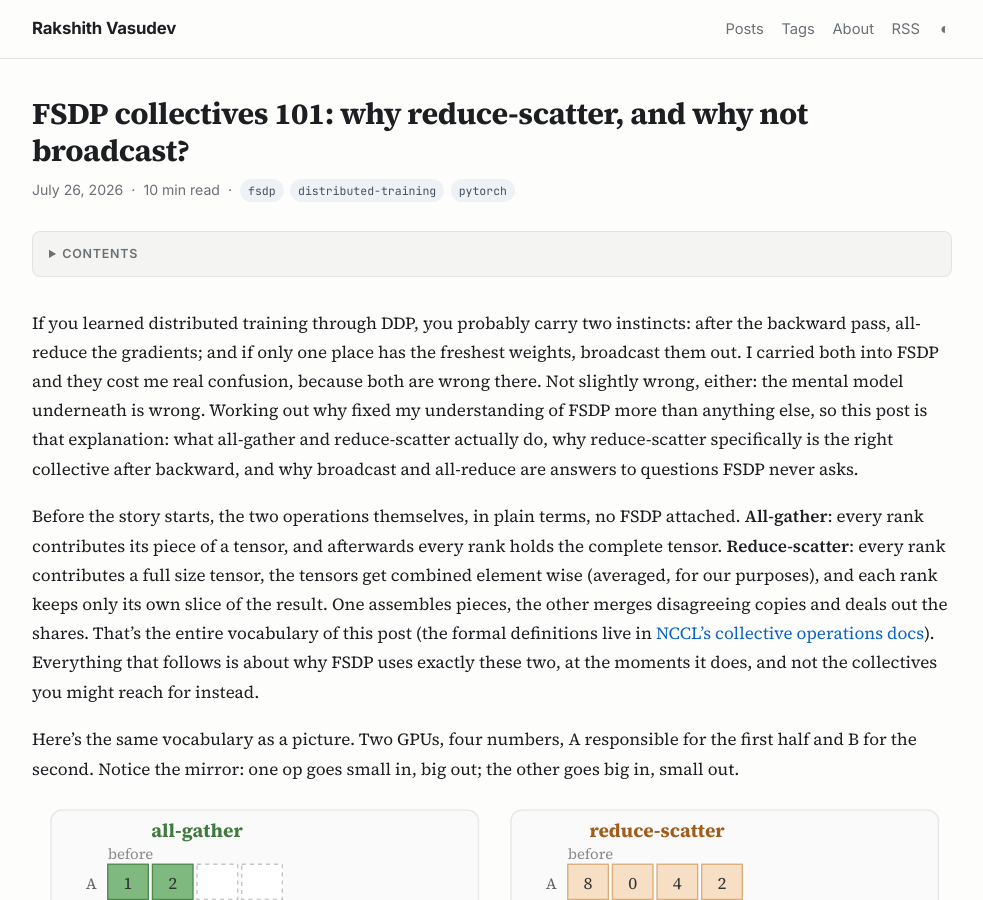
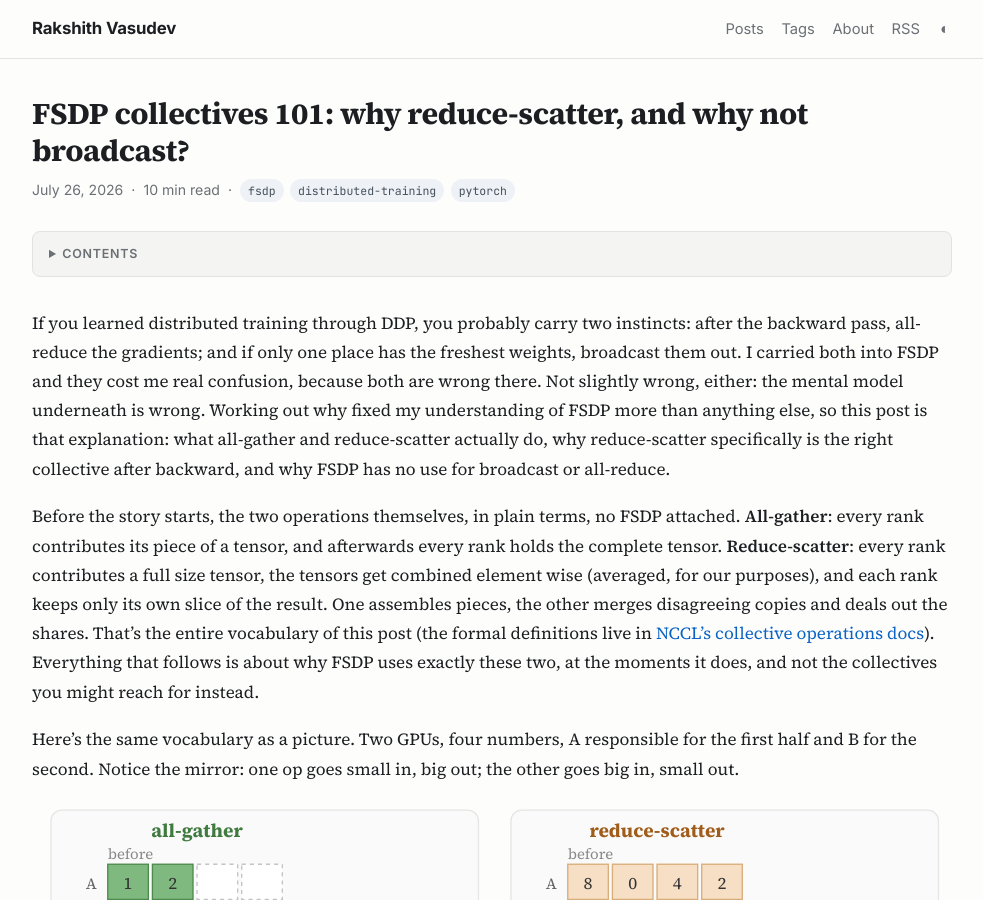
Before and after one commit to rakshithvasudev/rakshithvasudev.github.io, a Jekyll site: the page built from _posts/2026-07-26-fsdp-collectives-101.md, in a window 1280 px wide and 900 px high. Shown: the whole window, without its empty margins (148-1131 px from the left). Built offline with Jekyll 4.4.1, drawn with Linux system fonts in a browser that asks for light colours.

Commit message:
Plainer close for the intro paragraph

```diff
--- a/_posts/2026-07-26-fsdp-collectives-101.md
+++ b/_posts/2026-07-26-fsdp-collectives-101.md
@@ -12,7 +12,7 @@ because both are wrong there. Not slightly wrong, either: the mental
 model underneath is wrong. Working out why fixed my understanding of FSDP more than
 anything else, so this post is that explanation: what all-gather and reduce-scatter
 actually do, why reduce-scatter specifically is the right collective after backward, and
-why broadcast and all-reduce are answers to questions FSDP never asks.
+why FSDP has no use for broadcast or all-reduce.
 
 Before the story starts, the two operations themselves, in plain terms, no FSDP
 attached. **All-gather**: every rank contributes its piece of a tensor, and afterwards
```
